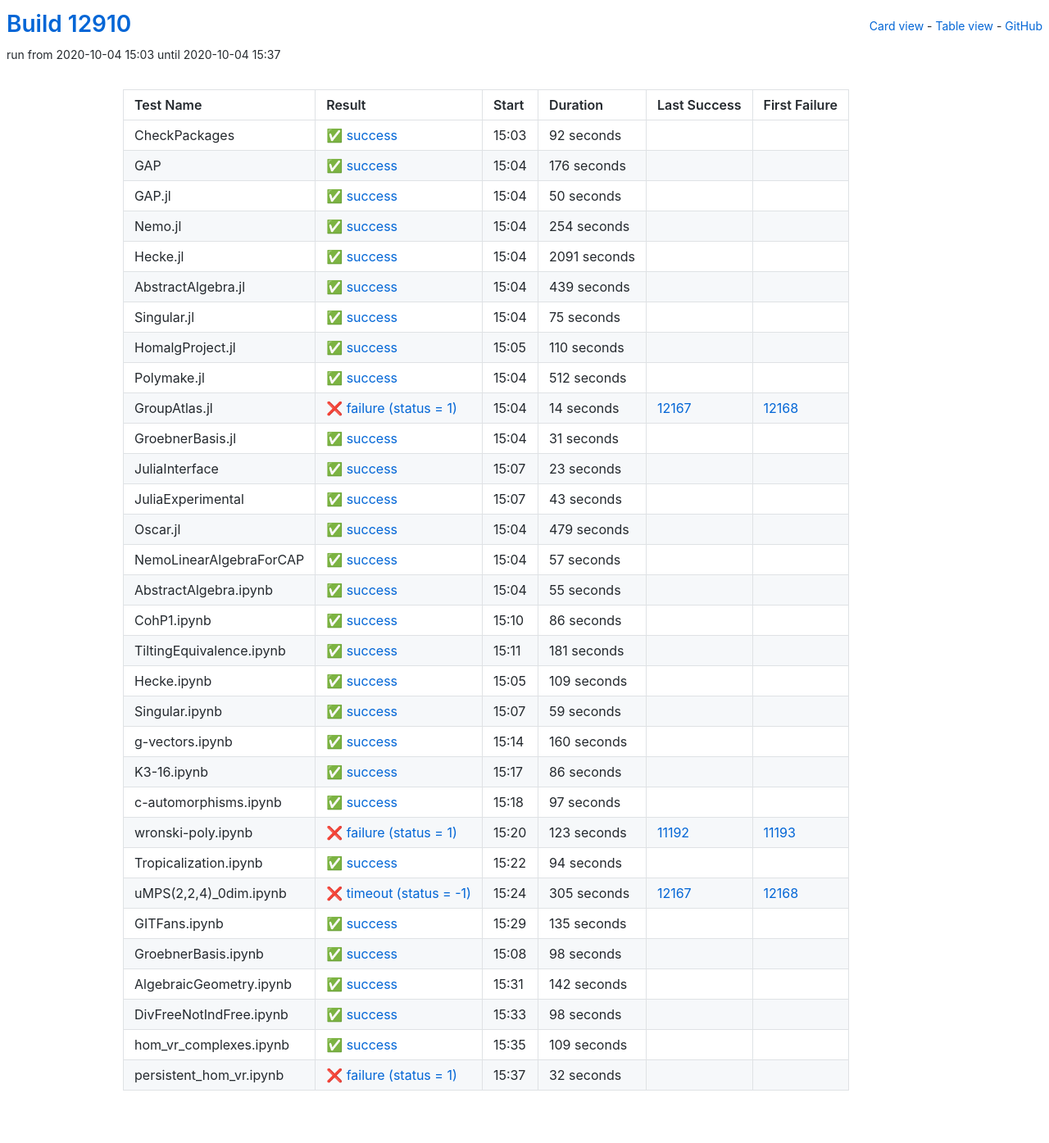
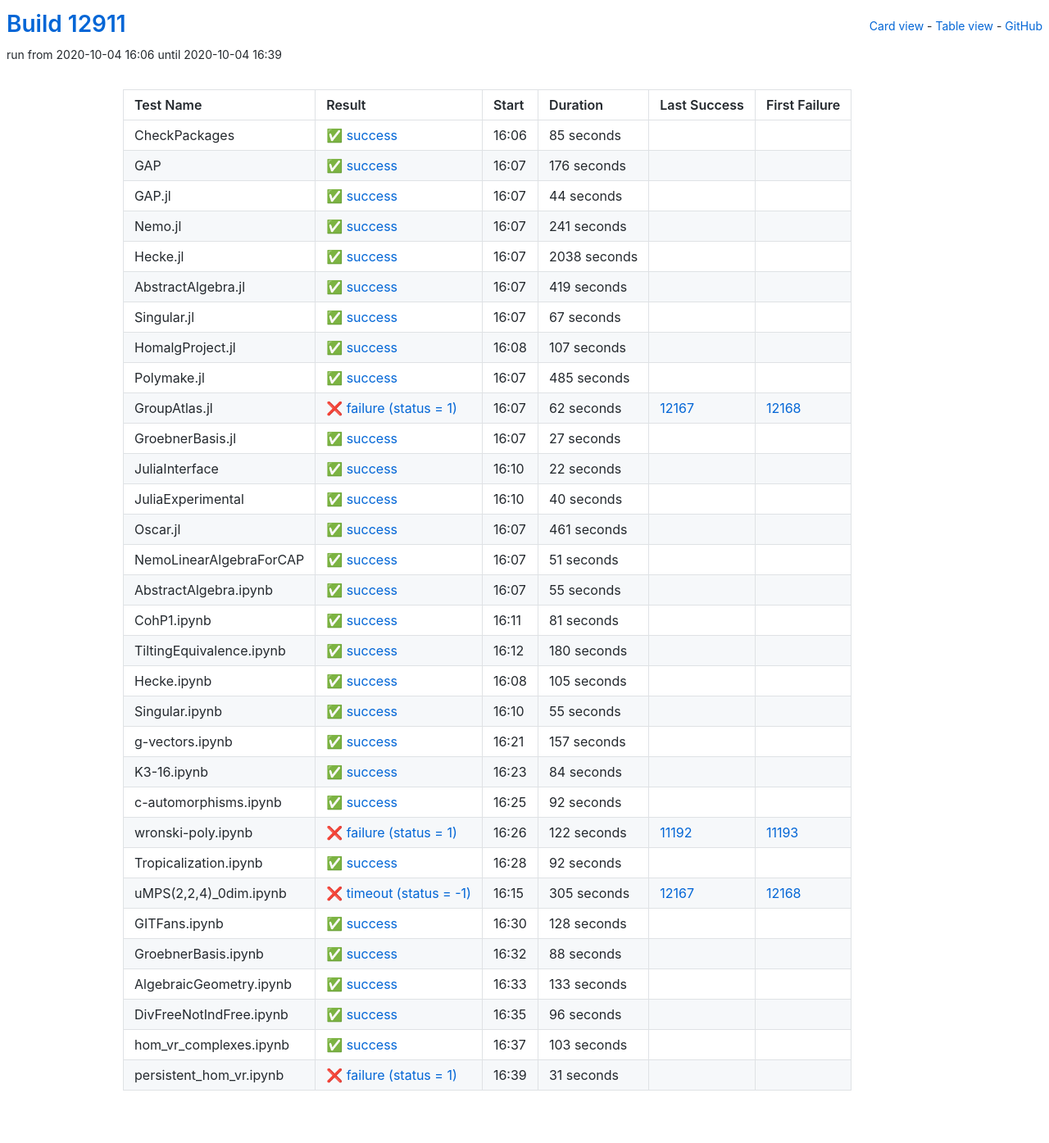
Before and after one commit to oscar-system/oscar-ci-status, a Jekyll site: the page built from table.html, in a window 1280 px wide. Shown: the whole page at 82% size. Built offline with Jekyll 4.4.1, drawn with Linux system fonts in a browser that asks for light colours.

Commit message:
Build #12911

```diff
--- a/_data/ci.yml
+++ b/_data/ci.yml
@@ -1,6 +1,6 @@
 ---
-build: 12910
-build_url: https://oscarci.mathematik.uni-kl.de/job/oscar/12910/
+build: 12911
+build_url: https://oscarci.mathematik.uni-kl.de/job/oscar/12911/
 job: oscar
 organization: oscar-system
 repo: oscar-ci-status
@@ -8,20 +8,20 @@
 tests:
 - name: CheckPackages
   id: checkpackages
-  log: https://oscarci.mathematik.uni-kl.de/job/oscar/12910/artifact/logs/build-12910/CheckPackages.log
-  start: 2020-10-04 15:03
+  log: https://oscarci.mathematik.uni-kl.de/job/oscar/12911/artifact/logs/build-12911/CheckPackages.log
+  start: 2020-10-04 16:06
   success: true
   exitcode: 0
   status: success
-  duration: 92
+  duration: 85
   last_success: false
   last_success_url:
   first_failure: false
   first_failure_url:
 - name: GAP
   id: gap
-  log: https://oscarci.mathematik.uni-kl.de/job/oscar/12910/artifact/logs/build-12910/GAP.log
-  start: 2020-10-04 15:04
+  log: https://oscarci.mathematik.uni-kl.de/job/oscar/12911/artifact/logs/build-12911/GAP.log
+  start: 2020-10-04 16:07
   success: true
   exitcode: 0
   status: success
@@ -32,164 +32,164 @@
   first_failure_url:
 - name: GAP.jl
   id: gap-jl
-  log: https://oscarci.mathematik.uni-kl.de/job/oscar/12910/artifact/logs/build-12910/GAP.jl.log
-  start: 2020-10-04 15:04
+  log: https://oscarci.mathematik.uni-kl.de/job/oscar/12911/artifact/logs/build-12911/GAP.jl.log
+  start: 2020-10-04 16:07
   success: true
   exitcode: 0
   status: success
-  duration: 50
+  duration: 44
   last_success: false
   last_success_url:
   first_failure: false
   first_failure_url:
 - name: Nemo.jl
   id: nemo-jl
-  log: https://oscarci.mathematik.uni-kl.de/job/oscar/12910/artifact/logs/build-12910/Nemo.jl.log
-  start: 2020-10-04 15:04
+  log: https://oscarci.mathematik.uni-kl.de/job/oscar/12911/artifact/logs/build-12911/Nemo.jl.log
+  start: 2020-10-04 16:07
   success: true
   exitcode: 0
   status: success
-  duration: 254
+  duration: 241
   last_success: false
   last_success_url:
   first_failure: false
   first_failure_url:
 - name: Hecke.jl
   id: hecke-jl
-  log: https://oscarci.mathematik.uni-kl.de/job/oscar/12910/artifact/logs/build-12910/Hecke.jl.log
-  start: 2020-10-04 15:04
+  log: https://oscarci.mathematik.uni-kl.de/job/oscar/12911/artifact/logs/build-12911/Hecke.jl.log
+  start: 2020-10-04 16:07
   success: true
   exitcode: 0
   status: success
-  duration: 2091
+  duration: 2038
   last_success: false
   last_success_url:
   first_failure: false
   first_failure_url:
 - name: AbstractAlgebra.jl
   id: abstractalgebra-jl
-  log: https://oscarci.mathematik.uni-kl.de/job/oscar/12910/artifact/logs/build-12910/AbstractAlgebra.jl.log
-  start: 2020-10-04 15:04
+  log: https://oscarci.mathematik.uni-kl.de/job/oscar/12911/artifact/logs/build-12911/AbstractAlgebra.jl.log
+  start: 2020-10-04 16:07
   success: true
   exitcode: 0
   status: success
-  duration: 439
+  duration: 419
   last_success: false
   last_success_url:
   first_failure: false
   first_failure_url:
 - name: Singular.jl
   id: singular-jl
-  log: https://oscarci.mathematik.uni-kl.de/job/oscar/12910/artifact/logs/build-12910/Singular.jl.log
-  start: 2020-10-04 15:04
+  log: https://oscarci.mathematik.uni-kl.de/job/oscar/12911/artifact/logs/build-12911/Singular.jl.log
+  start: 2020-10-04 16:07
   success: true
   exitcode: 0
   status: success
-  duration: 75
+  duration: 67
   last_success: false
   last_success_url:
   first_failure: false
   first_failure_url:
 - name: HomalgProject.jl
   id: homalgproject-jl
-  log: https://oscarci.mathematik.uni-kl.de/job/oscar/12910/artifact/logs/build-12910/HomalgProject.jl.log
-  start: 2020-10-04 15:05
+  log: https://oscarci.mathematik.uni-kl.de/job/oscar/12911/artifact/logs/build-12911/HomalgProject.jl.log
+  start: 2020-10-04 16:08
   success: true
   exitcode: 0
   status: success
-  duration: 110
+  duration: 107
   last_success: false
   last_success_url:
   first_failure: false
   first_failure_url:
 - name: Polymake.jl
   id: polymake-jl
-  log: https://oscarci.mathematik.uni-kl.de/job/oscar/12910/artifact/logs/build-12910/Polymake.jl.log
-  start: 2020-10-04 15:04
+  log: https://oscarci.mathematik.uni-kl.de/job/oscar/12911/artifact/logs/build-12911/Polymake.jl.log
+  start: 2020-10-04 16:07
   success: true
   exitcode: 0
   status: success
-  duration: 512
+  duration: 485
   last_success: false
   last_success_url:
   first_failure: false
   first_failure_url:
 - name: GroupAtlas.jl
   id: groupatlas-jl
-  log: https://oscarci.mathematik.uni-kl.de/job/oscar/12910/artifact/logs/build-12910/GroupAtlas.jl.log
-  start: 2020-10-04 15:04
+  log: https://oscarci.mathematik.uni-kl.de/job/oscar/12911/artifact/logs/build-12911/GroupAtlas.jl.log
+  start: 2020-10-04 16:07
   success: false
   exitcode: 1
   status: failure
-  duration: 14
+  duration: 62
   last_success: 12167
   last_success_url: https://oscarci.mathematik.uni-kl.de/job/oscar/12167/
   first_failure: 12168
   first_failure_url: https://oscarci.mathematik.uni-kl.de/job/oscar/12168/
 - name: GroebnerBasis.jl
   id: groebnerbasis-jl
-  log: https://oscarci.mathematik.uni-kl.de/job/oscar/12910/artifact/logs/build-12910/GroebnerBasis.jl.log
-  start: 2020-10-04 15:04
+  log: https://oscarci.mathematik.uni-kl.de/job/oscar/12911/artifact/logs/build-12911/GroebnerBasis.jl.log
+  start: 2020-10-04 16:07
   success: true
   exitcode: 0
   status: success
-  duration: 31
+  duration: 27
   last_success: false
   last_success_url:
   first_failure: false
   first_failure_url:
 - name: JuliaInterface
   id: juliainterface
-  log: https://oscarci.mathematik.uni-kl.de/job/oscar/12910/artifact/logs/build-12910/JuliaInterface.log
-  start: 2020-10-04 15:07
+  log: https://oscarci.mathematik.uni-kl.de/job/oscar/12911/artifact/logs/build-12911/JuliaInterface.log
+  start: 2020-10-04 16:10
   success: true
   exitcode: 0
   status: success
-  duration: 23
+  duration: 22
   last_success: false
   last_success_url:
   first_failure: false
   first_failure_url:
 - name: JuliaExperimental
   id: juliaexperimental
-  log: https://oscarci.mathematik.uni-kl.de/job/oscar/12910/artifact/logs/build-12910/JuliaExperimental.log
-  start: 2020-10-04 15:07
+  log: https://oscarci.mathematik.uni-kl.de/job/oscar/12911/artifact/logs/build-12911/JuliaExperimental.log
+  start: 2020-10-04 16:10
   success: true
   exitcode: 0
   status: success
-  duration: 43
+  duration: 40
   last_success: false
   last_success_url:
   first_failure: false
   first_failure_url:
 - name: Oscar.jl
   id: oscar-jl
-  log: https://oscarci.mathematik.uni-kl.de/job/oscar/12910/artifact/logs/build-12910/Oscar.jl.log
-  start: 2020-10-04 15:04
+  log: https://oscarci.mathematik.uni-kl.de/job/oscar/12911/artifact/logs/build-12911/Oscar.jl.log
+  start: 2020-10-04 16:07
   success: true
   exitcode: 0
   status: success
-  duration: 479
+  duration: 461
   last_success: false
   last_success_url:
   first_failure: false
   first_failure_url:
 - name: NemoLinearAlgebraForCAP
   id: nemolinearalgebraforcap
-  log: https://oscarci.mathematik.uni-kl.de/job/oscar/12910/artifact/logs/build-12910/NemoLinearAlgebraForCAP.log
-  start: 2020-10-04 15:04
+  log: https://oscarci.mathematik.uni-kl.de/job/oscar/12911/artifact/logs/build-12911/NemoLinearAlgebraForCAP.log
+  start: 2020-10-04 16:07
   success: true
   exitcode: 0
   status: success
-  duration: 57
+  duration: 51
   last_success: false
   last_success_url:
   first_failure: false
   first_failure_url:
 - name: AbstractAlgebra.ipynb
   id: abstractalgebra-ipynb
-  log: https://oscarci.mathematik.uni-kl.de/job/oscar/12910/artifact/logs/build-12910/AbstractAlgebra.ipynb.log
-  start: 2020-10-04 15:04
+  log: https://oscarci.mathematik.uni-kl.de/job/oscar/12911/artifact/logs/build-12911/AbstractAlgebra.ipynb.log
+  start: 2020-10-04 16:07
   success: true
   exitcode: 0
   status: success
@@ -200,116 +200,116 @@
   first_failure_url:
 - name: CohP1.ipynb
   id: cohp1-ipynb
-  log: https://oscarci.mathematik.uni-kl.de/job/oscar/12910/artifact/logs/build-12910/CohP1.ipynb.log
-  start: 2020-10-04 15:10
+  log: https://oscarci.mathematik.uni-kl.de/job/oscar/12911/artifact/logs/build-12911/CohP1.ipynb.log
+  start: 2020-10-04 16:11
   success: true
   exitcode: 0
   status: success
-  duration: 86
+  duration: 81
   last_success: false
   last_success_url:
   first_failure: false
   first_failure_url:
 - name: TiltingEquivalence.ipynb
   id: tiltingequivalence-ipynb
-  log: https://oscarci.mathematik.uni-kl.de/job/oscar/12910/artifact/logs/build-12910/TiltingEquivalence.ipynb.log
-  start: 2020-10-04 15:11
+  log: https://oscarci.mathematik.uni-kl.de/job/oscar/12911/artifact/logs/build-12911/TiltingEquivalence.ipynb.log
+  start: 2020-10-04 16:12
   success: true
   exitcode: 0
   status: success
-  duration: 181
+  duration: 180
   last_success: false
   last_success_url:
   first_failure: false
   first_failure_url:
 - name: Hecke.ipynb
   id: hecke-ipynb
-  log: https://oscarci.mathematik.uni-kl.de/job/oscar/12910/artifact/logs/build-12910/Hecke.ipynb.log
-  start: 2020-10-04 15:05
+  log: https://oscarci.mathematik.uni-kl.de/job/oscar/12911/artifact/logs/build-12911/Hecke.ipynb.log
+  start: 2020-10-04 16:08
   success: true
   exitcode: 0
   status: success
-  duration: 109
+  duration: 105
   last_success: false
   last_success_url:
   first_failure: false
   first_failure_url:
 - name: Singular.ipynb
   id: singular-ipynb
-  log: https://oscarci.mathematik.uni-kl.de/job/oscar/12910/artifact/logs/build-12910/Singular.ipynb.log
-  start: 2020-10-04 15:07
+  log: https://oscarci.mathematik.uni-kl.de/job/oscar/12911/artifact/logs/build-12911/Singular.ipynb.log
+  start: 2020-10-04 16:10
   success: true
   exitcode: 0
   status: success
-  duration: 59
+  duration: 55
   last_success: false
   last_success_url:
   first_failure: false
   first_failure_url:
 - name: g-vectors.ipynb
   id: g-vectors-ipynb
-  log: https://oscarci.mathematik.uni-kl.de/job/oscar/12910/artifact/logs/build-12910/g-vectors.ipynb.log
-  start: 2020-10-04 15:14
+  log: https://oscarci.mathematik.uni-kl.de/job/oscar/12911/artifact/logs/build-12911/g-vectors.ipynb.log
+  start: 2020-10-04 16:21
   success: true
   exitcode: 0
   status: success
-  duration: 160
+  duration: 157
   last_success: false
   last_success_url:
   first_failure: false
   first_failure_url:
 - name: K3-16.ipynb
   id: k3-16-ipynb
-  log: https://oscarci.mathematik.uni-kl.de/job/oscar/12910/artifact/logs/build-12910/K3-16.ipynb.log
-  start: 2020-10-04 15:17
+  log: https://oscarci.mathematik.uni-kl.de/job/oscar/12911/artifact/logs/build-12911/K3-16.ipynb.log
+  start: 2020-10-04 16:23
   success: true
   exitcode: 0
   status: success
-  duration: 86
+  duration: 84
   last_success: false
   last_success_url:
   first_failure: false
   first_failure_url:
 - name: c-automorphisms.ipynb
   id: c-automorphisms-ipynb
-  log: https://oscarci.mathematik.uni-kl.de/job/oscar/12910/artifact/logs/build-12910/c-automorphisms.ipynb.log
-  start: 2020-10-04 15:18
+  log: https://oscarci.mathematik.uni-kl.de/job/oscar/12911/artifact/logs/build-12911/c-automorphisms.ipynb.log
+  start: 2020-10-04 16:25
   success: true
   exitcode: 0
   status: success
-  duration: 97
+  duration: 92
   last_success: false
   last_success_url:
   first_failure: false
   first_failure_url:
 - name: wronski-poly.ipynb
   id: wronski-poly-ipynb
-  log: https://oscarci.mathematik.uni-kl.de/job/oscar/12910/artifact/logs/build-12910/wronski-poly.ipynb.log
-  start: 2020-10-04 15:20
+  log: https://oscarci.mathematik.uni-kl.de/job/oscar/12911/artifact/logs/build-12911/wronski-poly.ipynb.log
+  start: 2020-10-04 16:26
   success: false
   exitcode: 1
   status: failure
-  duration: 123
+  duration: 122
   last_success: 11192
   last_success_url: https://oscarci.mathematik.uni-kl.de/job/oscar/11192/
   first_failure: 11193
   first_failure_url: https://oscarci.mathematik.uni-kl.de/job/oscar/11193/
 - name: Tropicalization.ipynb
   id: tropicalization-ipynb
-  log: https://oscarci.mathematik.uni-kl.de/job/oscar/12910/artifact/logs/build-12910/Tropicalization.ipynb.log
-  start: 2020-10-04 15:22
+  log: https://oscarci.mathematik.uni-kl.de/job/oscar/12911/artifact/logs/build-12911/Tropicalization.ipynb.log
+  start: 2020-10-04 16:28
   success: true
   exitcode: 0
   status: success
-  duration: 94
+  duration: 92
   last_success: false
   last_success_url:
   first_failure: false
   first_failure_url:
 - name: uMPS(2,2,4)_0dim.ipynb
   id: umps-2-2-4-0dim-ipynb
-  log: https://oscarci.mathematik.uni-kl.de/job/oscar/12910/artifact/logs/build-12910/uMPS-2-2-4-_0dim.ipynb.log
-  start: 2020-10-04 15:24
+  log: https://oscarci.mathematik.uni-kl.de/job/oscar/12911/artifact/logs/build-12911/uMPS-2-2-4-_0dim.ipynb.log
+  start: 2020-10-04 16:15
   success: false
   exitcode: -1
   status: timeout
@@ -320,72 +320,72 @@
   first_failure_url: https://oscarci.mathematik.uni-kl.de/job/oscar/12168/
 - name: GITFans.ipynb
   id: gitfans-ipynb
-  log: https://oscarci.mathematik.uni-kl.de/job/oscar/12910/artifact/logs/build-12910/GITFans.ipynb.log
-  start: 2020-10-04 15:29
+  log: https://oscarci.mathematik.uni-kl.de/job/oscar/12911/artifact/logs/build-12911/GITFans.ipynb.log
+  start: 2020-10-04 16:30
   success: true
   exitcode: 0
   status: success
-  duration: 135
+  duration: 128
   last_success: false
   last_success_url:
   first_failure: false
   first_failure_url:
 - name: GroebnerBasis.ipynb
   id: groebnerbasis-ipynb
-  log: https://oscarci.mathematik.uni-kl.de/job/oscar/12910/artifact/logs/build-12910/GroebnerBasis.ipynb.log
-  start: 2020-10-04 15:08
+  log: https://oscarci.mathematik.uni-kl.de/job/oscar/12911/artifact/logs/build-12911/GroebnerBasis.ipynb.log
+  start: 2020-10-04 16:32
   success: true
   exitcode: 0
   status: success
-  duration: 98
+  duration: 88
   last_success: false
   last_success_url:
   first_failure: false
   first_failure_url:
 - name: AlgebraicGeometry.ipynb
   id: algebraicgeometry-ipynb
-  log: https://oscarci.mathematik.uni-kl.de/job/oscar/12910/artifact/logs/build-12910/AlgebraicGeometry.ipynb.log
-  start: 2020-10-04 15:31
+  log: https://oscarci.mathematik.uni-kl.de/job/oscar/12911/artifact/logs/build-12911/AlgebraicGeometry.ipynb.log
+  start: 2020-10-04 16:33
   success: true
   exitcode: 0
   status: success
-  duration: 142
+  duration: 133
   last_success: false
   last_success_url:
   first_failure: false
   first_failure_url:
 - name: DivFreeNotIndFree.ipynb
   id: divfreenotindfree-ipynb
-  log: https://oscarci.mathematik.uni-kl.de/job/oscar/12910/artifact/logs/build-12910/DivFreeNotIndFree.ipynb.log
-  start: 2020-10-04 15:33
+  log: https://oscarci.mathematik.uni-kl.de/job/oscar/12911/artifact/logs/build-12911/DivFreeNotIndFree.ipynb.log
+  start: 2020-10-04 16:35
   success: true
   exitcode: 0
   status: success
-  duration: 98
+  duration: 96
   last_success: false
   last_success_url:
   first_failure: false
   first_failure_url:
 - name: hom_vr_complexes.ipynb
   id: hom-vr-complexes-ipynb
-  log: https://oscarci.mathematik.uni-kl.de/job/oscar/12910/artifact/logs/build-12910/hom_vr_complexes.ipynb.log
-  start: 2020-10-04 15:35
+  log: https://oscarci.mathematik.uni-kl.de/job/oscar/12911/artifact/logs/build-12911/hom_vr_complexes.ipynb.log
+  start: 2020-10-04 16:37
   success: true
   exitcode: 0
   status: success
-  duration: 109
+  duration: 103
   last_success: false
   last_success_url:
   first_failure: false
   first_failure_url:
 - name: persistent_hom_vr.ipynb
   id: persistent-hom-vr-ipynb
-  log: https://oscarci.mathematik.uni-kl.de/job/oscar/12910/artifact/logs/build-12910/persistent_hom_vr.ipynb.log
-  start: 2020-10-04 15:37
+  log: https://oscarci.mathematik.uni-kl.de/job/oscar/12911/artifact/logs/build-12911/persistent_hom_vr.ipynb.log
+  start: 2020-10-04 16:39
   success: false
   exitcode: 1
   status: failure
-  duration: 32
+  duration: 31
   last_success: false
   last_success_url:
   first_failure: false
```
Also changed, not shown: README.md.
